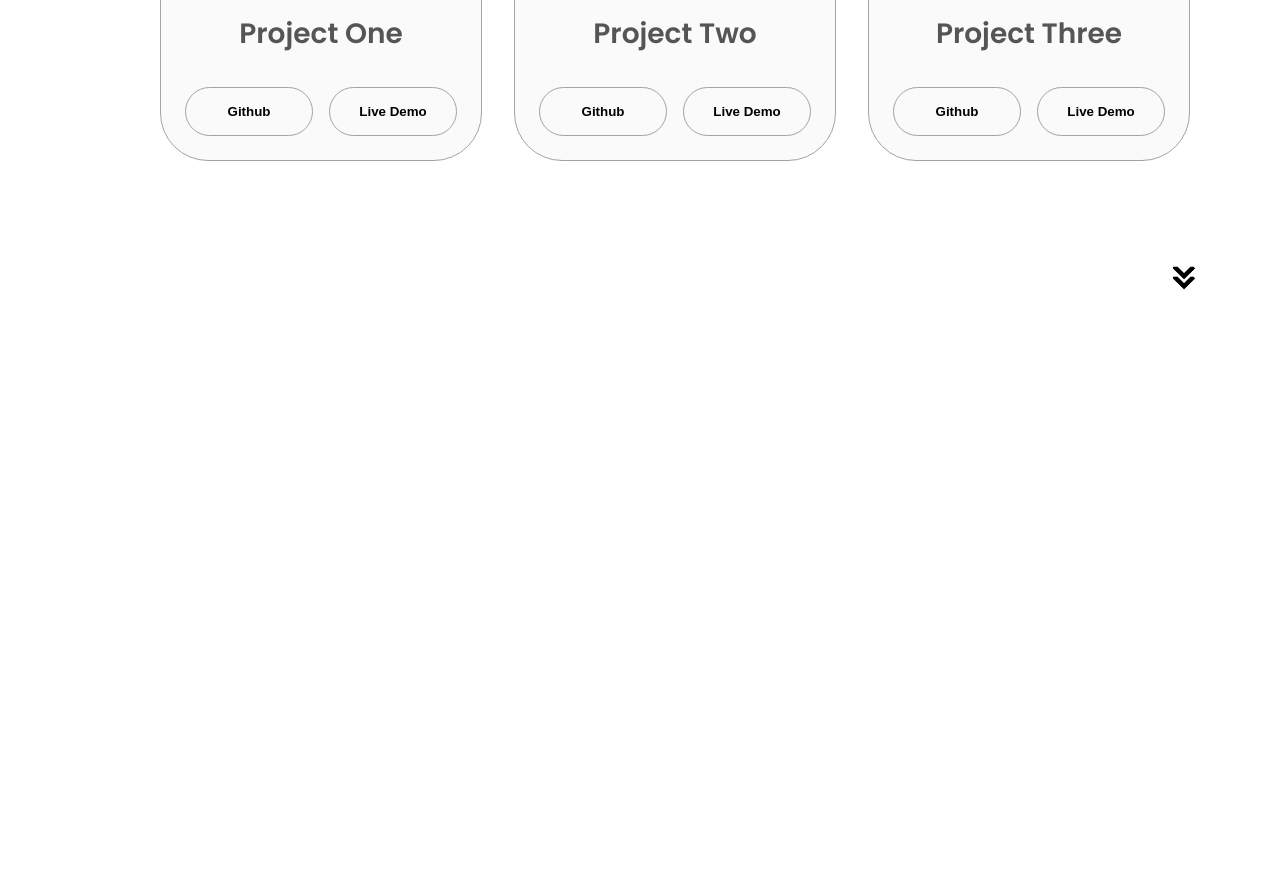
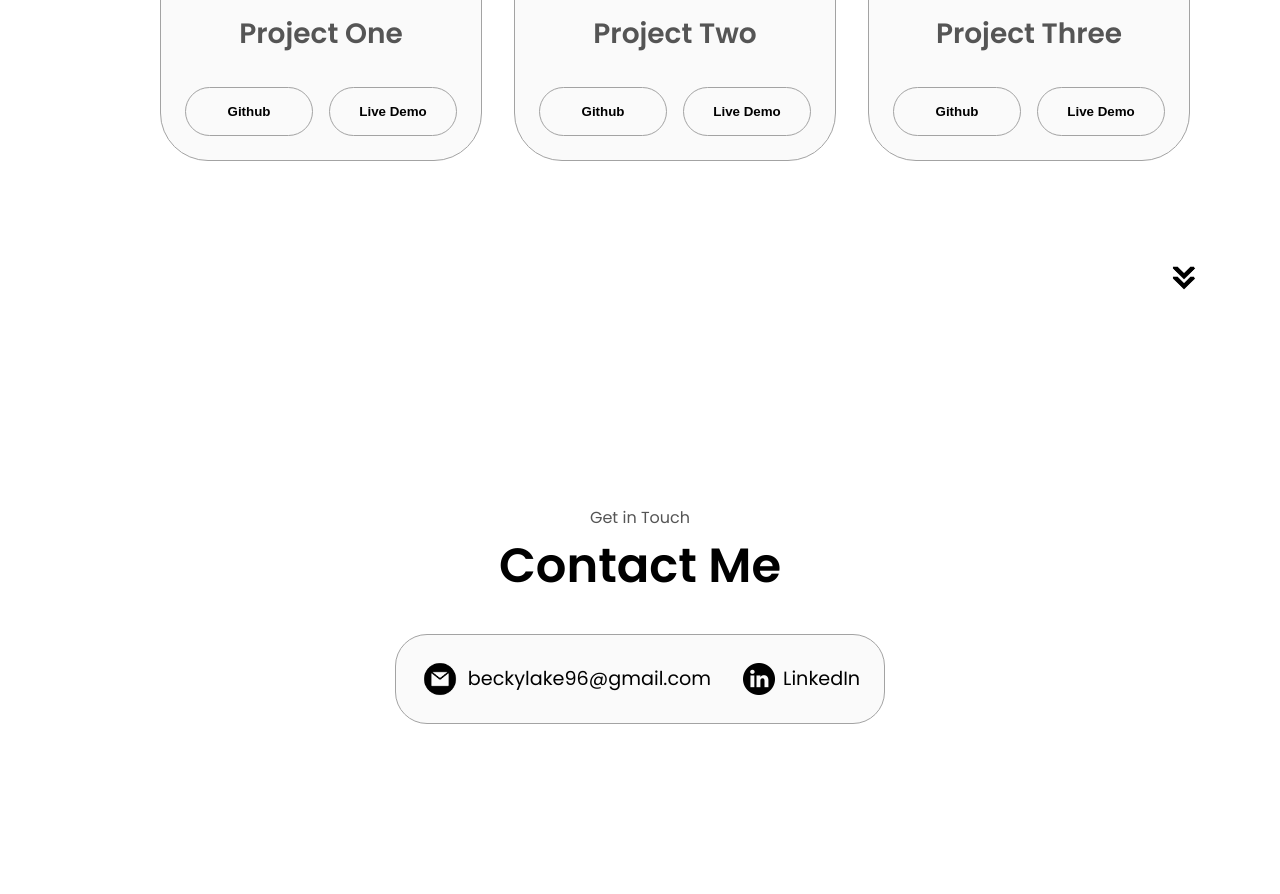
Before and after one commit to beckylakes/my-portfolio, a plain HTML site: page index.html in a window 1280 px wide. Shown: the part 1978-2872 px from the top of the page. Before the commit the page ends 2312 px from the top, so only its background shows below. Drawn offline with Linux system fonts and the light colour scheme.

Commit message:
Added contact section with styling

```diff
--- a/index.html
+++ b/index.html
@@ -281,8 +281,22 @@
         src="./assets/arrow.png"
         alt="Arrow icon"
         class="icon arrow"
-        onclick="location.href='./#projects'"
+        onclick="location.href='./#contact'"
       />
+    </section>
+    <section id="contact">
+        <p class="section__text__p1">Get in Touch</p>
+        <h1 class="title">Contact Me</h1>
+        <div class="contact-info-upper-container">
+            <div class="contact-info-container">
+                <img src="./assets/email.png" alt="email icon" class="icon contact-icon  email-icon" />
+                <p><a href="mailto:beckylake96@gmail.com">beckylake96@gmail.com</a></p>
+            </div>
+            <div class="contact-info-container">
+                <img src="./assets/linkedin.png" alt="linkedin icon" class="icon contact-icon" />
+                <p><a href="https://linkedin.com">LinkedIn</a></p>
+            </div>
+        </div>
     </section>
     <script src="script.js"></script>
   </body>
--- a/style.css
+++ b/style.css
@@ -383,3 +383,41 @@ ul .icon {
 
 
 /* CONTACT */
+
+#contact {
+    display: flex;
+    justify-content: center;
+    flex-direction: column;
+    height: 70vh;
+}
+
+.contact-info-upper-container {
+    display: flex;
+    justify-content: center;
+    border-radius: 2rem;
+    border: rgb(53, 53, 53) 0.1rem solid;
+    border-color: rgb(163, 163, 163);
+    background: rgb(250, 250, 250);
+    margin: 2rem auto;
+    padding: 0.5rem;
+}
+
+.contact-info-container {
+    display: flex;
+    align-items: center;
+    justify-content: center;
+    gap: 0.5rem;
+    margin: 1rem;
+}
+
+.contact-info-container p {
+    font-size: larger;
+}
+
+.contact-icon {
+    cursor: default;
+}
+
+.email-icon {
+    height: 2.5rem;
+}
```
